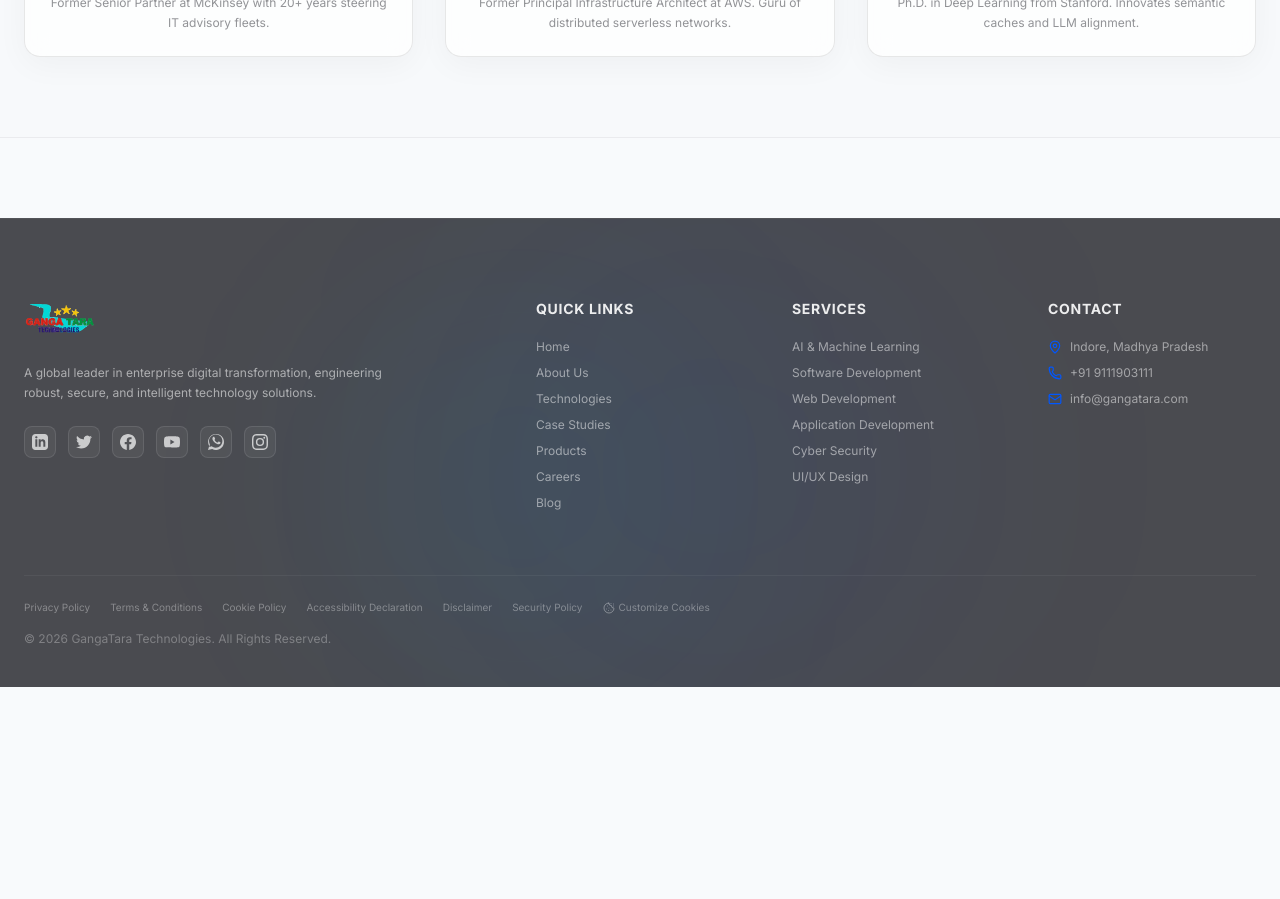
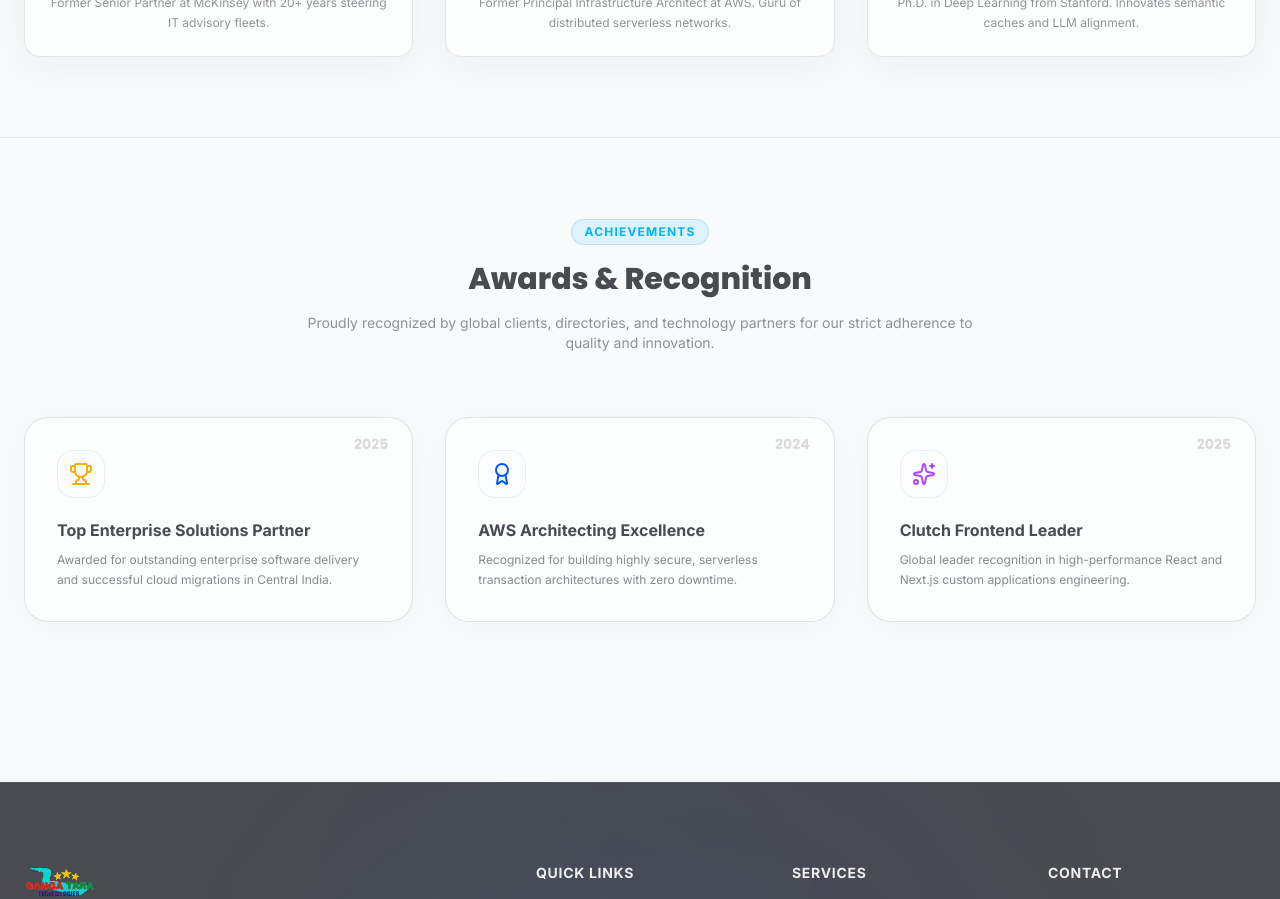
Before and after one commit to Ombaviskar2025/GangaTara-Technologies, a Next.js app: page /about in a window 1280 px wide. Shown: the part 1180-2079 px from the top of the page. Before the commit the page ends 1867 px from the top, so only its background shows below. Built offline with nearby package versions, Linux system fonts and the light colour scheme.

Commit message:
Add distinct section IDs (about, leadership, awards) and Awards section to About page

```diff
--- a/src/app/about/page.tsx
+++ b/src/app/about/page.tsx
@@ -2,7 +2,7 @@
 
 import React from 'react';
 import { motion } from 'framer-motion';
-import { Sparkles, ArrowRight, Eye } from 'lucide-react';
+import { Sparkles, ArrowRight, Eye, Trophy, Award } from 'lucide-react';
 import Link from 'next/link';
 
 export default function AboutPage() {
@@ -12,13 +12,32 @@ export default function AboutPage() {
     { name: 'Akiro Tanaka', role: 'Head of AI Research', bio: 'Ph.D. in Deep Learning from Stanford. Innovates semantic caches and LLM alignment.' }
   ];
 
-
+  const awards = [
+    {
+      icon: <Trophy className="w-6 h-6 text-yellow-500" />,
+      title: 'Top Enterprise Solutions Partner',
+      year: '2025',
+      desc: 'Awarded for outstanding enterprise software delivery and successful cloud migrations in Central India.'
+    },
+    {
+      icon: <Award className="w-6 h-6 text-primary" />,
+      title: 'AWS Architecting Excellence',
+      year: '2024',
+      desc: 'Recognized for building highly secure, serverless transaction architectures with zero downtime.'
+    },
+    {
+      icon: <Sparkles className="w-6 h-6 text-purple-500" />,
+      title: 'Clutch Frontend Leader',
+      year: '2025',
+      desc: 'Global leader recognition in high-performance React and Next.js custom applications engineering.'
+    }
+  ];
 
   return (
     <div className="pt-28 pb-20">
 
       {/* 1. Header Banner */}
-      <section className="relative py-20 overflow-hidden">
+      <section id="about" className="relative py-20 overflow-hidden scroll-mt-24">
         <div className="absolute inset-0 grid-bg opacity-30 pointer-events-none" />
         <div className="absolute top-1/4 left-1/4 w-80 h-80 bg-primary/5 rounded-full blur-[100px] pointer-events-none" />
 
@@ -87,7 +106,7 @@ export default function AboutPage() {
       </section>
 
       {/* 3. Leadership Team */}
-      <section className="py-20 bg-light/50 dark:bg-dark/40 border-y border-light/10 dark:border-white/5">
+      <section id="leadership" className="py-20 bg-light/50 dark:bg-dark/40 border-y border-light/10 dark:border-white/5 scroll-mt-24">
         <div className="max-w-7xl mx-auto px-6">
           <div className="text-center max-w-2xl mx-auto mb-16">
             <span className="text-xs font-bold uppercase tracking-widest text-primary bg-primary/10 border border-primary/20 px-3 py-1 rounded-full mb-4 inline-block">
@@ -121,7 +140,44 @@ export default function AboutPage() {
         </div>
       </section>
 
+      {/* 4. Awards & Recognition */}
+      <section id="awards" className="py-20 max-w-7xl mx-auto px-6 scroll-mt-24">
+        <div className="text-center max-w-2xl mx-auto mb-16">
+          <span className="text-xs font-bold uppercase tracking-widest text-secondary bg-secondary/10 border border-secondary/20 px-3 py-1 rounded-full mb-4 inline-block">
+            Achievements
+          </span>
+          <h2 className="text-3xl font-poppins font-extrabold text-dark dark:text-light">
+            Awards & Recognition
+          </h2>
+          <p className="text-sm text-dark/60 dark:text-light/60 mt-4">
+            Proudly recognized by global clients, directories, and technology partners for our strict adherence to quality and innovation.
+          </p>
+        </div>
 
+        <div className="grid grid-cols-1 md:grid-cols-3 gap-8">
+          {awards.map((award, idx) => (
+            <motion.div
+              key={idx}
+              initial={{ opacity: 0, y: 20 }}
+              whileInView={{ opacity: 1, y: 0 }}
+              viewport={{ once: true }}
+              transition={{ delay: idx * 0.1 }}
+              className="p-8 rounded-3xl glass-panel border border-light/25 dark:border-white/5 flex flex-col gap-5 hover:border-secondary/25 transition-all duration-300 relative overflow-hidden"
+            >
+              <div className="absolute top-4 right-6 text-sm font-bold text-dark/20 dark:text-white/10 font-poppins">
+                {award.year}
+              </div>
+              <div className="w-12 h-12 rounded-2xl bg-light/60 dark:bg-white/5 border border-light/10 dark:border-white/5 flex items-center justify-center shrink-0">
+                {award.icon}
+              </div>
+              <div>
+                <h3 className="text-base font-bold text-dark dark:text-light mb-2">{award.title}</h3>
+                <p className="text-xs text-dark/65 dark:text-light/60 leading-relaxed">{award.desc}</p>
+              </div>
+            </motion.div>
+          ))}
+        </div>
+      </section>
 
     </div>
   );
--- a/src/components/ui/Navbar.tsx
+++ b/src/components/ui/Navbar.tsx
@@ -73,7 +73,7 @@ const NAV_ITEMS: {
       {
         heading: 'Company',
         links: [
-          { label: 'About GangaTara', href: '/about', icon: <Users className="w-3.5 h-3.5" /> },
+          { label: 'About GangaTara', href: '/about#about', icon: <Users className="w-3.5 h-3.5" /> },
           { label: 'Leadership Team', href: '/about#leadership', icon: <Award className="w-3.5 h-3.5" /> },
           { label: 'Awards & Recognition', href: '/about#awards', icon: <Award className="w-3.5 h-3.5" /> },
         ],
```
